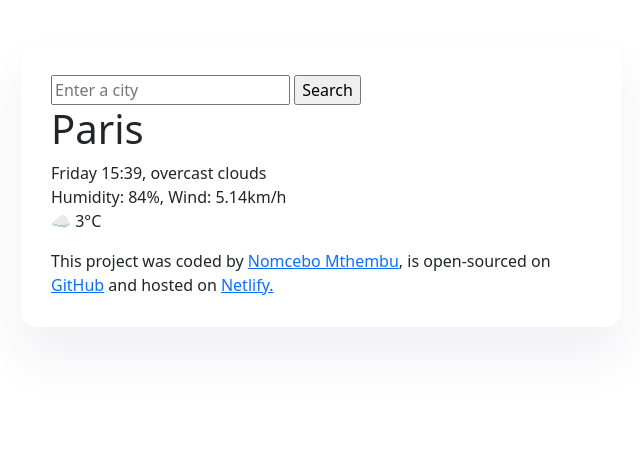
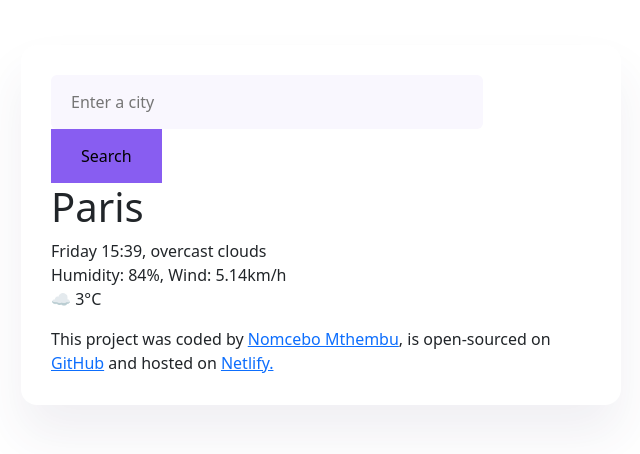
Before and after one commit to Nomcebo-coder-hub/Week-7-final-project, a plain HTML site: page index.html in a window 1280 px wide. Shown: the whole page, without its empty margins (319-959 px from the left). Drawn offline with nearby package versions, Linux system fonts and the light colour scheme.

Commit message:
update css for search-form-button

```diff
--- a/src/styles.css
+++ b/src/styles.css
@@ -11,3 +11,18 @@ body {
   box-shadow: 0 30px 50px rgba(65, 50, 100, 0.08);
   border-radius: 16px;
 }
+
+.search-form-input {
+  background-color: #f9f7fe;
+  border: none;
+  border-radius: 6px;
+  width: 80%;
+  font-size: 16px;
+  padding: 15px 20px;
+}
+
+.search-form-button {
+  background: #885df1;
+  padding: 15px 30px;
+  border: none;
+}
```
